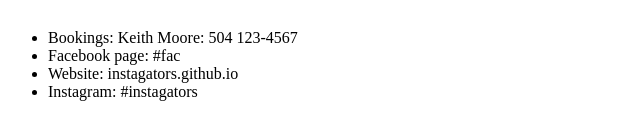
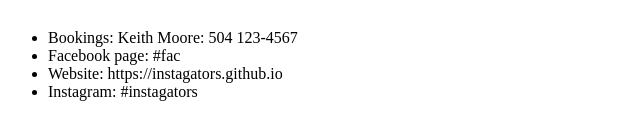
Before and after one commit to instagators/instagators.github.io, a plain HTML site: page Info.html in a window 1280 px wide. Shown: the part 176-316 px from the top of the page, 0-640 px from the left. Drawn offline with Linux system fonts and the light colour scheme.

Commit message:
Fix website link format in Info.html
Updated website link to include 'https://' for proper formatting.

```diff
--- a/Info.html
+++ b/Info.html
@@ -47,7 +47,7 @@ The InstaGators are a classic rock cover band
     <ul>
         <li>Bookings: Keith Moore: 504 123-4567</li>
         <li>Facebook page: #fac</li>
-        <li>Website: instagators.github.io</li>
+        <li>Website: https://instagators.github.io</li>
         <li>Instagram: #instagators</li>
     </ul>
 </body>
```
